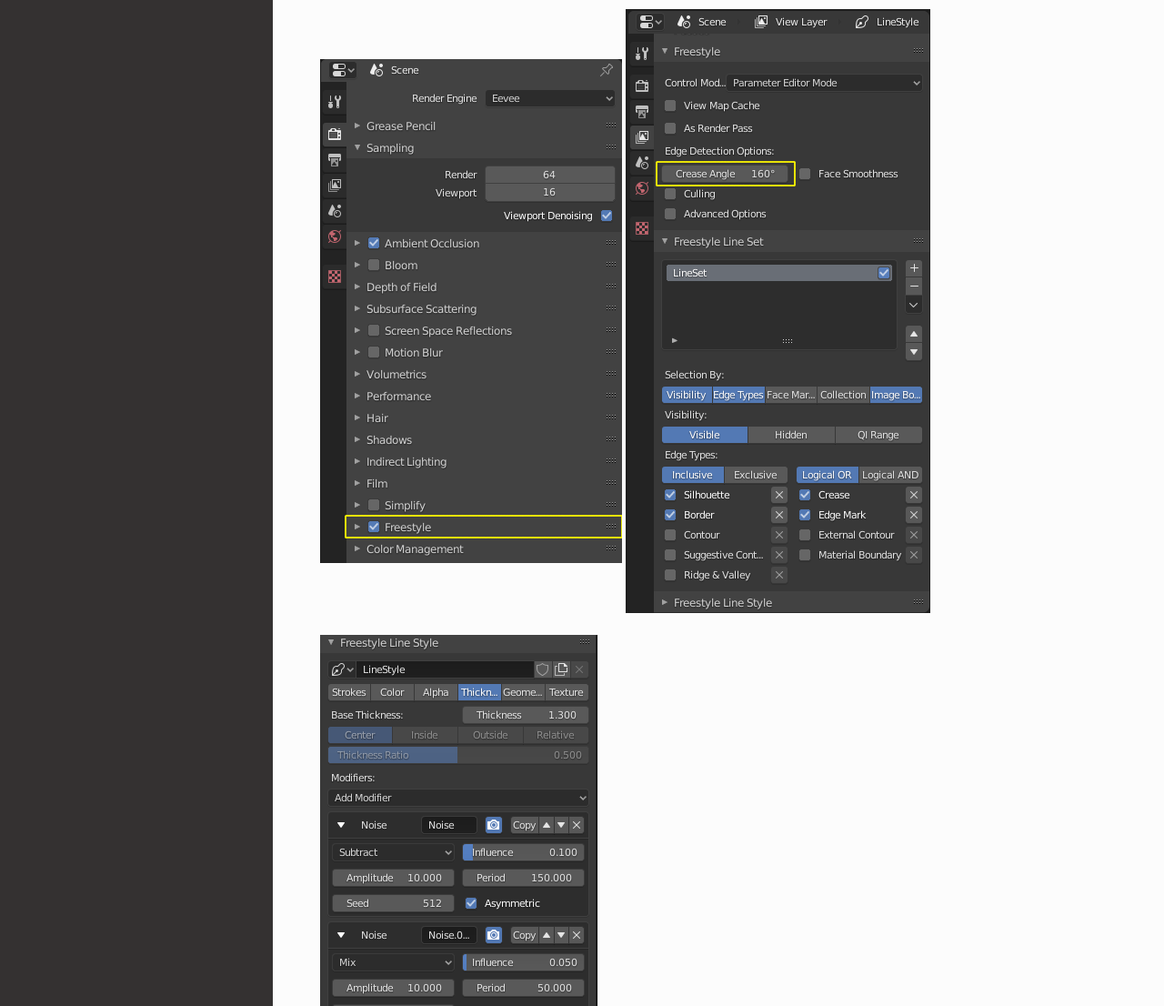
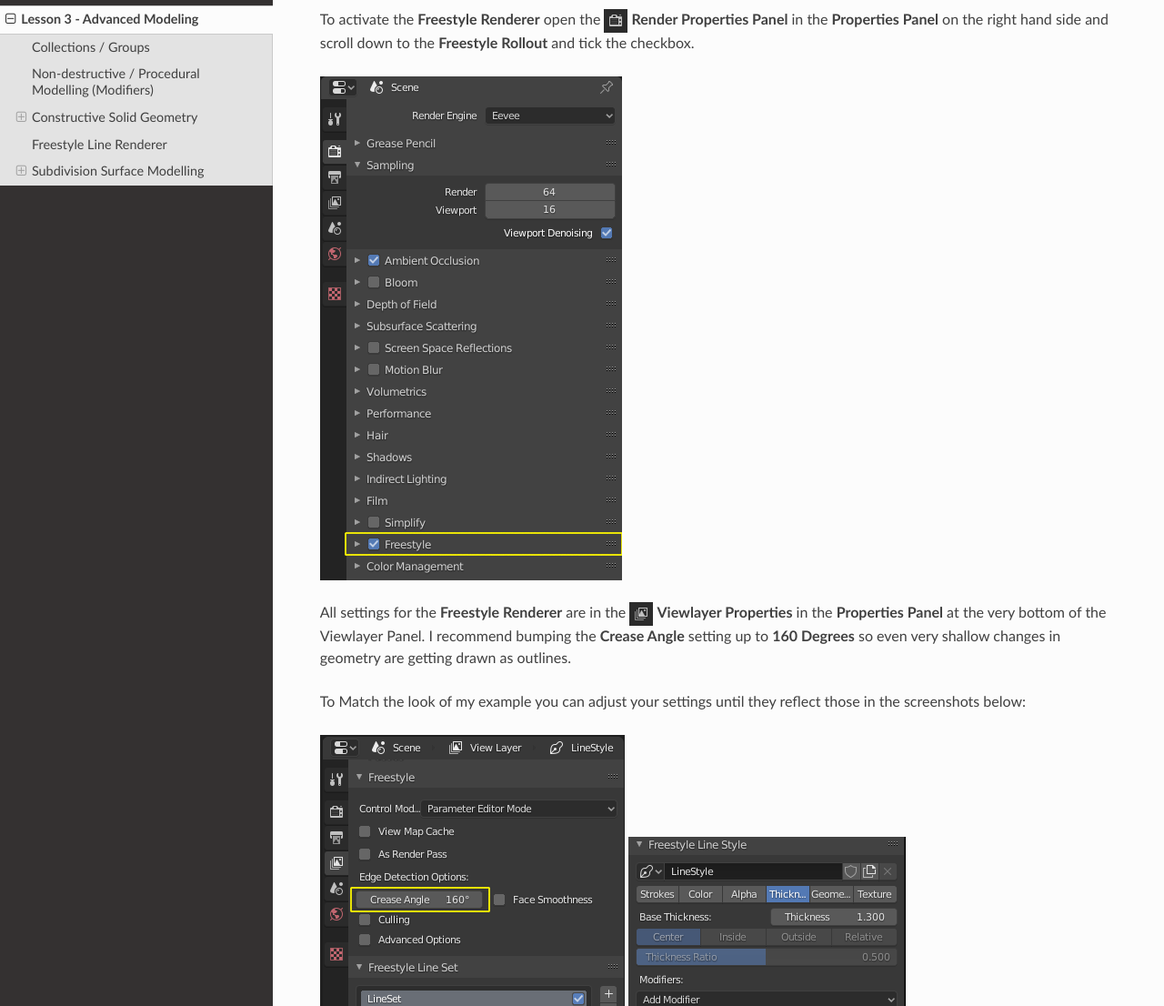
Before and after one commit to smokejohn/blender_beginner, a Sphinx documentation site: the page built from source/lessons/lesson3.rst, in a window 1280 px wide and 1400 px high, scrolled down 7919 px. Shown: the part 294-1400 px from the top of the window at 91% size. Built offline with Sphinx 7.4.7 and the Read the Docs theme 2.0.0, drawn with Linux system fonts in a browser that asks for light colours; some of the changed text lies outside the part shown; grey boxes are pictures that could not be loaded.

Commit message:
updates lesson 3

```diff
--- a/source/index.rst
+++ b/source/index.rst
@@ -22,7 +22,7 @@
 
    lessons/lesson1
    lessons/lesson2
-.. lessons/lesson3
+   lessons/lesson3
 .. lessons/lesson4
 .. lessons/lesson5
 .. lessons/lesson6
--- a/source/lessons/lesson3.rst
+++ b/source/lessons/lesson3.rst
@@ -14,9 +14,11 @@
 * Non-destructive / Procedural Modelling techniques
 * Constructive Solid Geometry (CSG/Booleans)
 * Freestyle line rendering
+* Subdivision Surface Modeling
 
 .. image:: ../_static/images/crate_designs.png
    :width: 600
+
 
 ********************
 Collections / Groups
@@ -36,6 +38,7 @@
 
 Blender Manual Link:
     `Blender Manual | Collections <https://docs.blender.org/manual/en/latest/scene_layout/collections/collections.html>`_
+
 
 **************************************************
 Non-destructive / Procedural Modelling (Modifiers)
@@ -67,6 +70,7 @@
 * Boolean
 * Solidify
 * Bevel
+* Subdivision Surface
 
 .. warning::
     Some modifiers may behave very weird if you have been scaling your objects
@@ -214,9 +218,35 @@
 .. image:: ../_static/images/crate_design_04.png
    :width: 600
 
-To activate the **Freestyle Renderer** open the
-The settings used for the shot above are in the screenshots below:
+To activate the **Freestyle Renderer** open the |props_render| **Render Properties Panel**
+in the **Properties Panel** on the right hand side and scroll down to the **Freestyle Rollout**
+and tick the checkbox.
 
 .. image:: ../_static/images/bl_gui_props_render_freestyle.png
+
+All settings for the **Freestyle Renderer** are in the |props_viewlayer| **Viewlayer Properties**
+in the **Properties Panel** at the very bottom of the Viewlayer Panel. I recommend bumping the
+**Crease Angle** setting up to **160 Degrees** so even very shallow changes in geometry are getting
+drawn as outlines.
+
+To Match the look of my example you can adjust your settings until they reflect those in the screenshots below:
+
 .. image:: ../_static/images/bl_gui_props_viewlayer_freestyle.png
 .. image:: ../_static/images/bl_gui_props_viewlayer_freestyle_linestyle.png
+
+.. |props_render| image:: ../_static/images/bl_gui_props_render.png
+.. |props_viewlayer| image:: ../_static/images/bl_gui_props_viewlayer.png
+
+
+*****************************
+Subdivision Surface Modelling
+*****************************
+To get smooth looking surfaces instead of the faceted or blocky representations
+of objects we have been creating until now we can leverage the **Subdivision
+Surface Modifier**.
+
+Algorithm - What is happening under the hood
+============================================
+
+Topology for subdivision surfaces
+=================================
```
